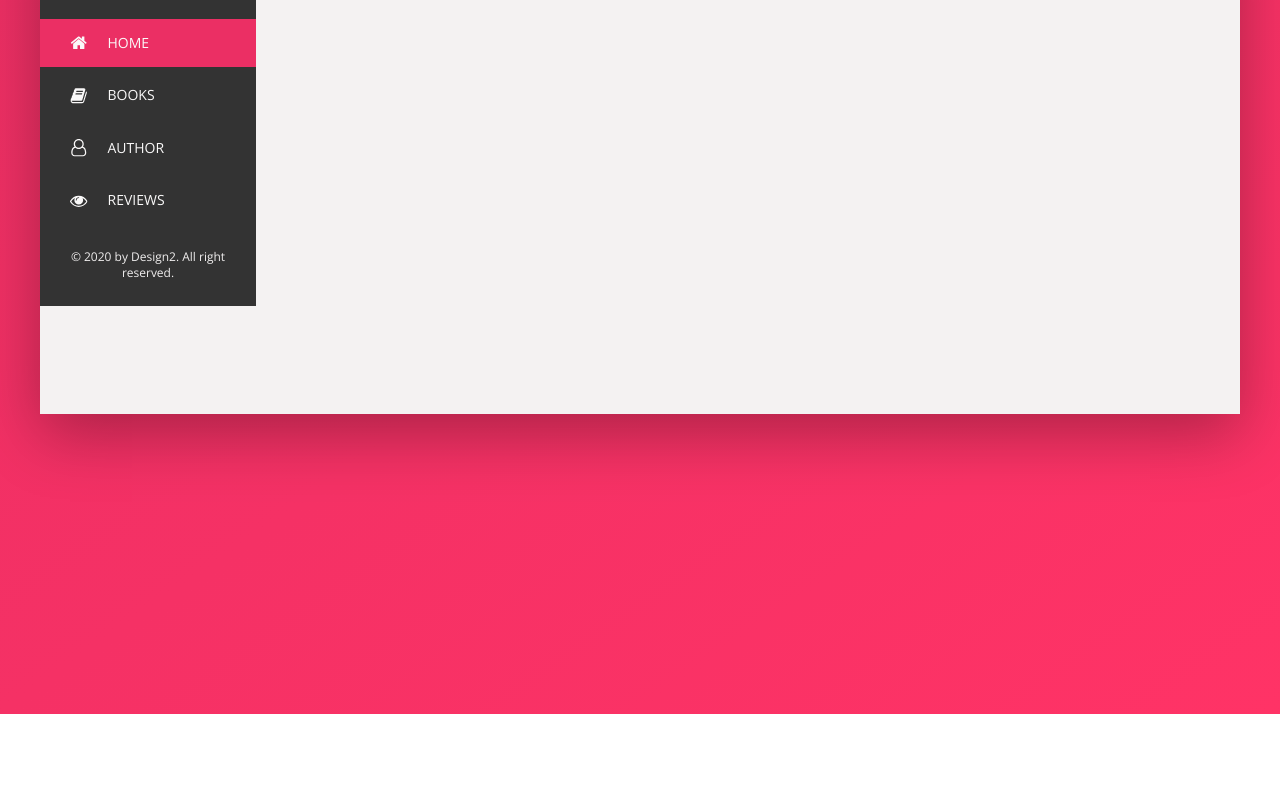
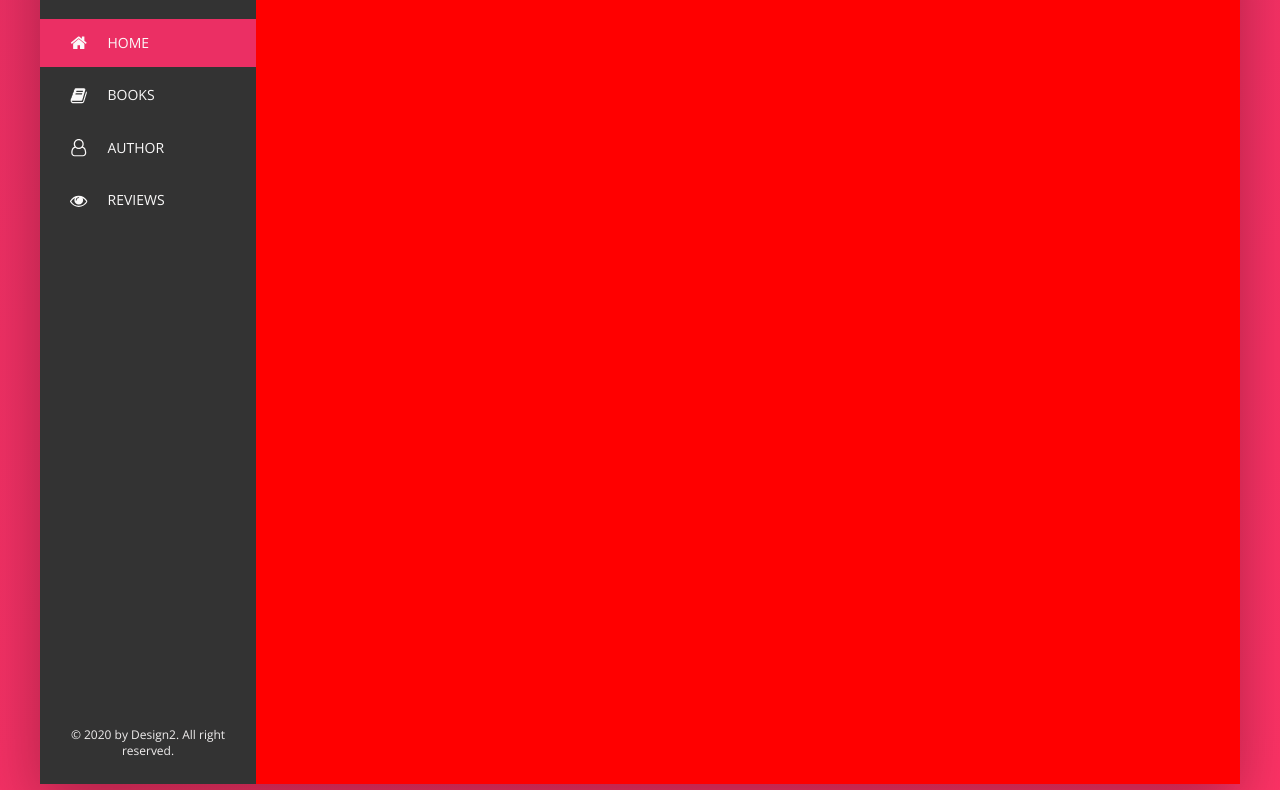
Before and after one commit to RomjanHossain/DesignWeb2, a website: page index.html in a window 1280 px wide. Shown: the part 166-956 px from the top of the page. Before the commit the page ends 880 px from the top, so only its background shows below. Drawn offline with nearby package versions, Linux system fonts and the light colour scheme; files that its build step writes are made by us from their sources.

Commit message:
chaning some layout

```diff
--- a/scss/_layout.scss
+++ b/scss/_layout.scss
@@ -15,13 +15,17 @@
   border-bottom: var(--Grey-light-2);
 }
 .sidebar {
+  display: flex;
+  flex-direction: column;
   background-color: var(--Grey-dark-1);
+  justify-content: space-between;
   flex: 0 0 18%;
 }
 .content {
   display: flex;
 }
-.hotel-view {
+.book-view {
   background-color: red;
   flex: 1;
+  height: 80rem;
 }
```
